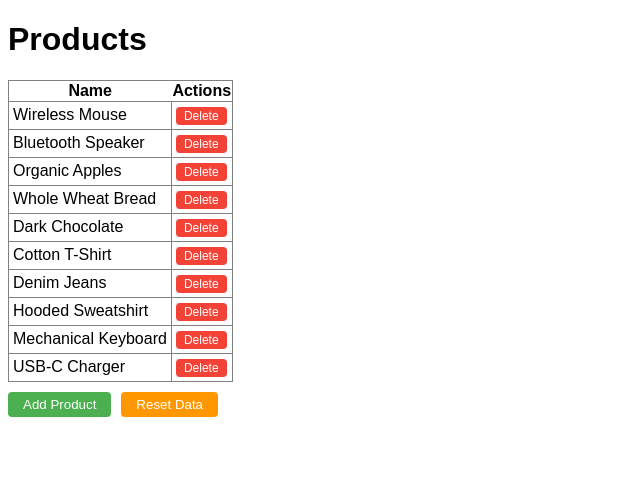
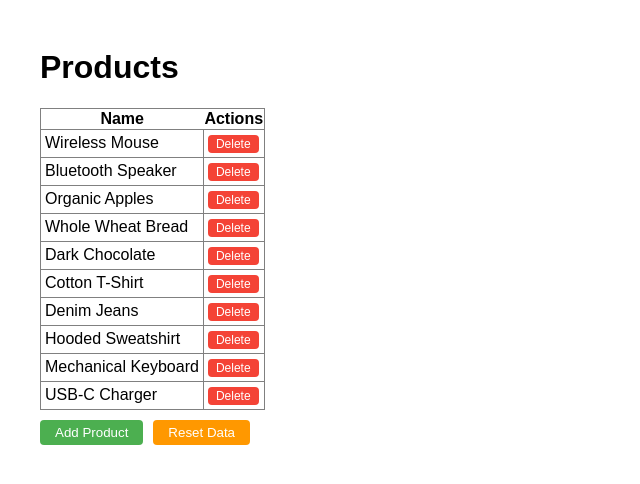
Before and after one commit to greencar77/productdemo, an Angular app: page / in a window 1280 px wide. Shown: the top 484 px of the page, without its empty margins (0-640 px from the left). Built offline with nearby package versions, Linux system fonts and the light colour scheme.

Commit message:
Product details to the right, labels do not wrap

```diff
--- a/src/app/app.css
+++ b/src/app/app.css
@@ -6,13 +6,32 @@
   background-color: #f0f0f0;
 }
 
+.container {
+  padding: 20px;
+  max-width: 1200px;
+  margin: 0 auto;
+}
+
+.main-content {
+  display: flex;
+  gap: 30px;
+  align-items: flex-start;
+}
+
+.table-section {
+  flex: 1;
+}
+
+.form-section {
+  flex: 1;
+  min-width: 400px;
+}
+
 .details-form {
-  margin-top: 20px;
   padding: 15px;
   border: 1px solid #ccc;
   border-radius: 8px;
   background-color: #fafafa;
-  max-width: 400px;
 }
 
 .details-form h2 {
@@ -27,7 +46,7 @@
   font-weight: bold;
   margin-right: 10px;
   display: inline-block;
-  width: 100px;
+  width: 130px;
 }
 
 .field input[type="text"],
@@ -127,6 +146,6 @@ button {
 .error {
   color: #f44336;
   font-size: 12px;
-  margin-left: 110px;
+  margin-left: 140px;
   margin-top: 2px;
 }
--- a/src/app/app.html
+++ b/src/app/app.html
@@ -1,5 +1,8 @@
 <div class="container">
   <h1>Products</h1>
+
+  <div class="main-content">
+    <div class="table-section">
       <table>
         <thead>
         <tr>
@@ -22,7 +25,9 @@
         <button (click)="addProduct()" class="add-button">Add Product</button>
         <button (click)="resetData()" class="reset-button">Reset Data</button>
       </div>
+    </div>
 
+    <div class="form-section">
       @if (editingProduct(); as product) {
         <div class="details-form">
           <h2>Product Details</h2>
@@ -84,3 +89,5 @@
         </div>
       }
     </div>
+  </div>
+</div>
```
Lines whose indentation alone changed are shown as unchanged.
